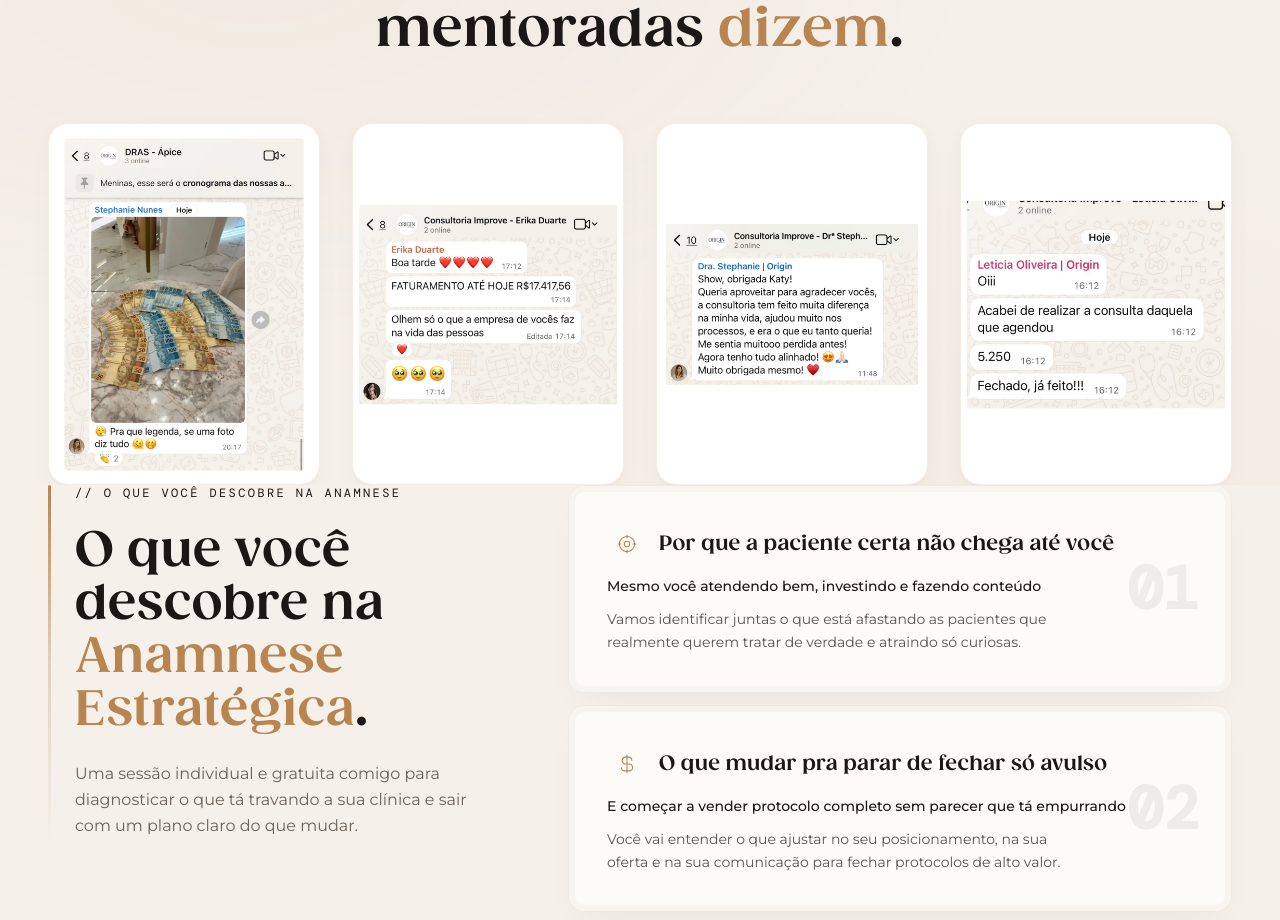
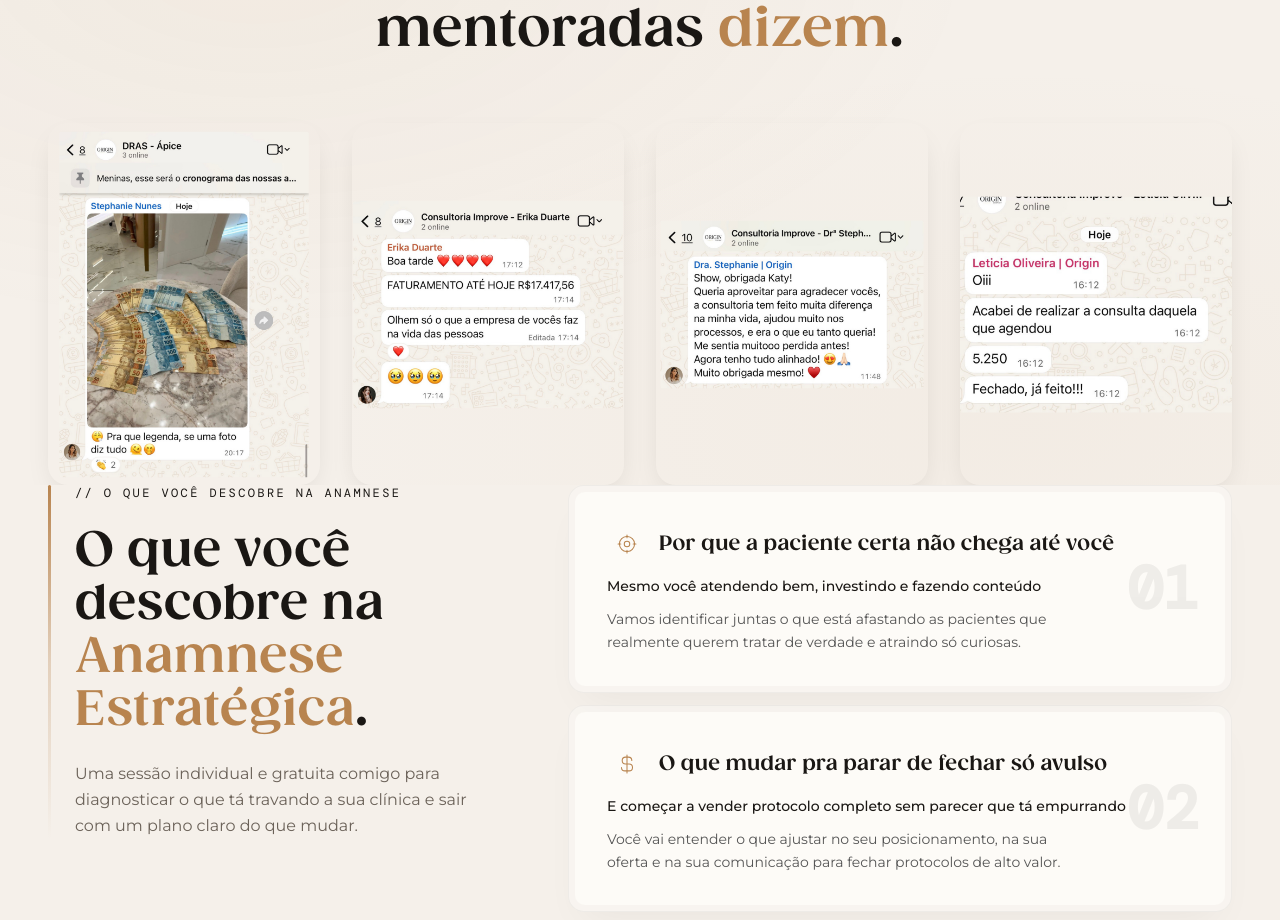
Before and after one commit to etheryscompany-sys/funil-harmonizacao-lp, a Next.js app: page / in a window 1280 px wide. Shown: the part 1944-2864 px from the top of the page. Built offline with nearby package versions, Linux system fonts and the light colour scheme.

Commit message:
fix: remove white background from feedback cards

```diff
--- a/src/components/FeedbackSection.tsx
+++ b/src/components/FeedbackSection.tsx
@@ -88,15 +88,13 @@ export default function FeedbackSection() {
               variants={fadeUpItem}
               className="w-full flex h-full group"
             >
-              {/* Premium Card Treatment - card-soft with hover state scale */}
               <div
-                className="relative w-full rounded-2xl overflow-hidden flex-1 self-stretch card-soft p-1.5 transition-all duration-700 hover:scale-[1.02]"
+                className="relative w-full rounded-[1.25rem] overflow-hidden flex-1 self-stretch transition-all duration-700 hover:scale-[1.02]"
                 style={{
                   aspectRatio: "3/4",
-                  border: "1px solid rgba(184,132,79,0.15)",
+                  boxShadow: "0 12px 32px -12px rgba(0,0,0,0.15)",
                 }}
               >
-                <div className="relative w-full h-full rounded-[calc(1rem-0.375rem)] overflow-hidden bg-white/60">
                 <Image
                   src={item.src}
                   alt={item.alt}
@@ -104,15 +102,6 @@ export default function FeedbackSection() {
                   unoptimized
                   className="object-cover object-top scale-[1.01] group-hover:scale-105 transition-transform duration-700 ease-out"
                 />
-                  {/* Subtle glass reflection overlay */}
-                  <div
-                    className="absolute inset-0 pointer-events-none"
-                    style={{
-                      background: "linear-gradient(to bottom right, rgba(255,255,255,0.4) 0%, rgba(255,255,255,0) 40%, rgba(255,255,255,0) 100%)",
-                      mixBlendMode: "overlay"
-                    }}
-                  />
-                </div>
               </div>
             </motion.div>
           ))}
```
Lines whose indentation alone changed are shown as unchanged.
